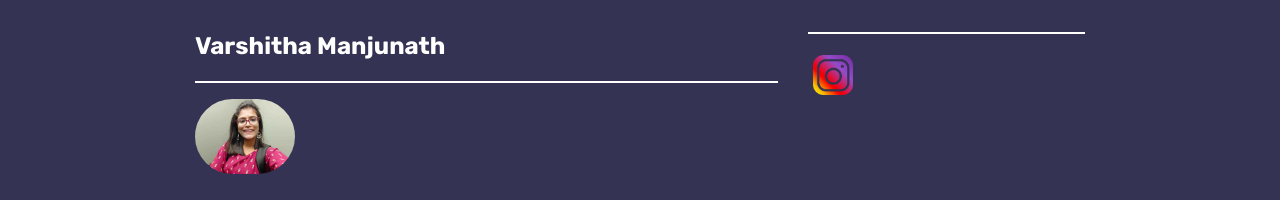
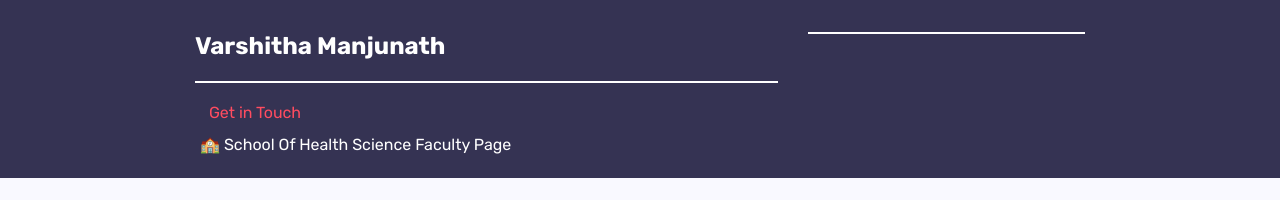
Before and after one commit to varshithamanasa/Portfolio3.0, a plain HTML site: page index.html in a window 1280 px wide. Shown: the part 1653-1853 px from the top of the page. After the commit the page ends 1831 px from the top, so only its background shows below. Drawn offline with Linux system fonts and the light colour scheme.

Commit message:
Update index.html

```diff
--- a/index.html
+++ b/index.html
@@ -334,10 +334,10 @@
 
 					<h3 class="wow fadeInUp" style="color: white;visibility: visible; animation-name: fadeInUp;">Varshitha Manjunath</h3>
 					<hr style="border: 0.5px solid white;">
-					<img src="Varshitha.jpeg" style="display: inline-block; width: 100px;border-radius: 100px" class="mb-4">
+<!-- 					<img src="Varshitha.jpeg" style="display: inline-block; width: 100px;border-radius: 100px" class="mb-4"> -->
 					<p style="margin: 5px; color: white; display: inline-block;"></p>
 
-
+					<a href="https://signal.me/#eu/Jo34WHsV8L3YniZhsCmebrKbNXV0LlFuvnKrAZzTClvXsKeCBIZI-5S7G7l8i2i9"> Get in Touch </a>
 					<p style="margin: 5px; color: white;">🏫 <a href="https://www.lasell.edu/academics/schools-and-programs/school-of-health-sciences/health-sciences-faculty/varshitha-manjunath-ms.html" style="color: white;">School Of Health Science Faculty Page</a></p>
 
 
@@ -349,9 +349,9 @@
    					<hr style="border: 0.5px solid white;">
       				<p style="color: white;"></p>
 
-				    <a href="#">
+<!-- 				    <a href="#">
 				      <img src="instagram.png" style="width: 40px;margin: 5px">
-				    </a>
+				    </a> -->
 
 				</div>
 
```
